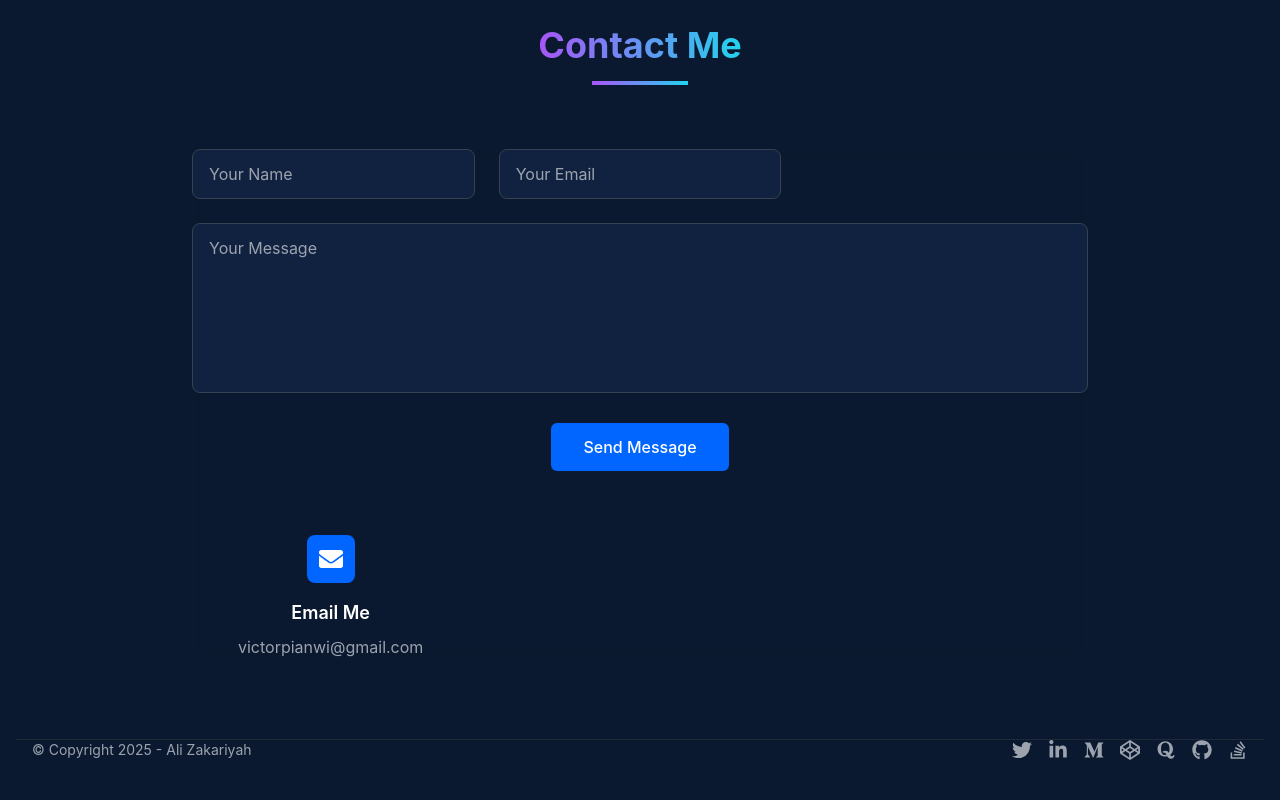
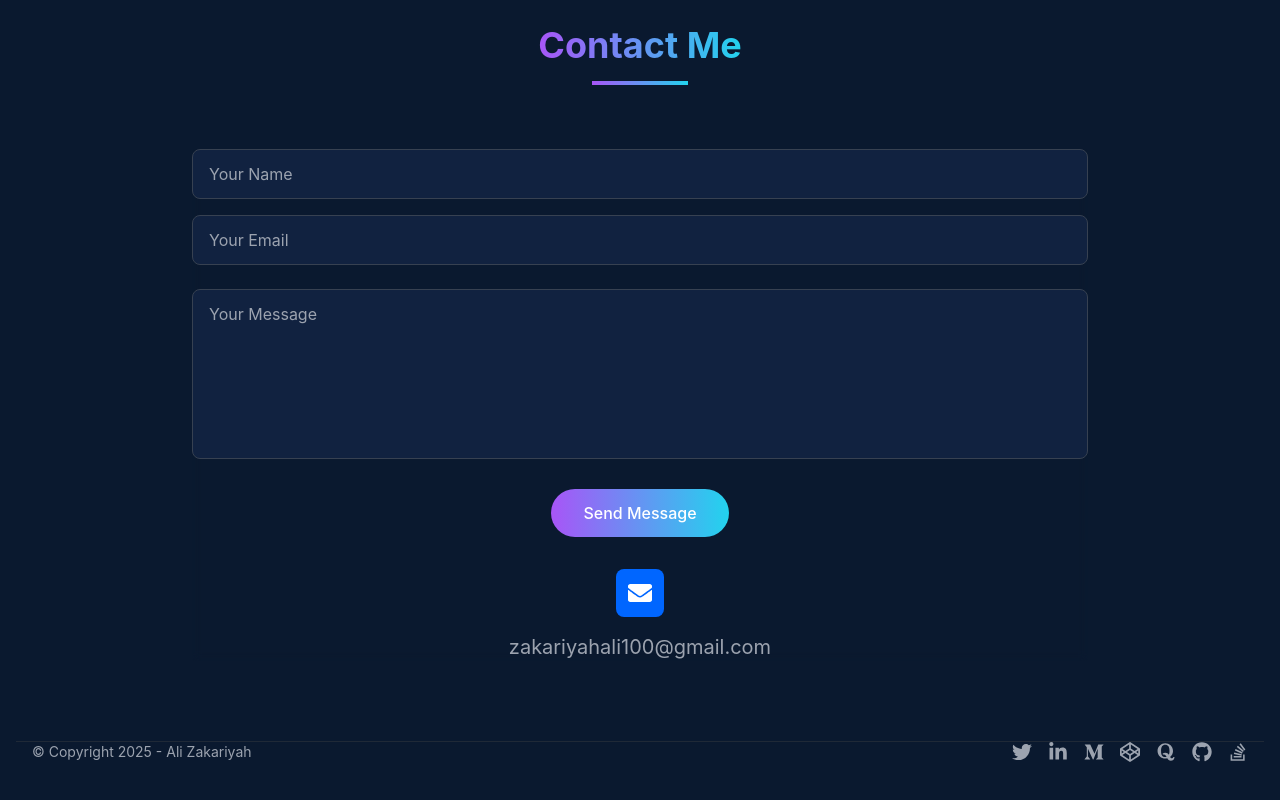
Before and after one commit to alibaba0010/My-Portfolio, a React (Vite) app: page / in a window 1280 px wide. Shown: the part 5165-5965 px from the top of the page. Built offline with nearby package versions, Linux system fonts and the light colour scheme.

Commit message:
minor changes to send message button

```diff
--- a/src/components/Contact.jsx
+++ b/src/components/Contact.jsx
@@ -73,20 +73,17 @@ function Contact() {
   const contactInfo = [
     {
       icon: FaEnvelope,
-      title: "Email Me",
-      content: "victorpianwi@gmail.com",
-      href: "mailto:victorpianwi@gmail.com",
+      content: "zakariyahali100@gmail.com",
+      href: "mailto:zakariyahali100@gmail.com",
     },
   ];
 
   return (
     <section id="contact" className="relative py-20">
-      <div
-        className="absolute inset-0 bg-cover bg-center bg-no-repeat opacity-5"
-      />
+      <div className="absolute inset-0 bg-cover bg-center bg-no-repeat opacity-5" />
 
       <div className="container mx-auto px-4 relative">
-      <motion.div
+        <motion.div
           initial="hidden"
           whileInView="show"
           viewport={{ once: true }}
@@ -100,9 +97,7 @@ function Contact() {
               Contact Me
             </span>
           </motion.h2>
-          <motion.div
-            className="h-1 bg-gradient-to-r from-purple-500 to-cyan-400 mx-auto w-24"
-          />
+          <motion.div className="h-1 bg-gradient-to-r from-purple-500 to-cyan-400 mx-auto w-24" />
         </motion.div>
 
         <div className="max-w-4xl mx-auto backdrop-blur-sm">
@@ -113,7 +108,7 @@ function Contact() {
             onSubmit={handleSubmit}
             className="space-y-6"
           >
-            <div className="grid md:grid-cols-3 gap-6">
+            <div className="space-y-4">
               <motion.div
                 initial={{ opacity: 0, x: -20 }}
                 whileInView={{ opacity: 1, x: 0 }}
@@ -169,10 +164,10 @@ function Contact() {
               transition={{ duration: 0.5, delay: 0.4 }}
               className="text-center"
             >
-              <button
+               <button
                 type="submit"
                 disabled={isSubmitting}
-                className="px-8 py-3 bg-[#0066ff] text-white rounded-md font-medium hover:bg-[#0052cc] transition-colors disabled:opacity-50 disabled:cursor-not-allowed"
+                className="px-8 py-3 bg-gradient-to-r from-purple-500 to-cyan-400 text-white rounded-full font-medium hover:opacity-90 transition-opacity disabled:opacity-50 disabled:cursor-not-allowed"
               >
                 {isSubmitting ? "Sending..." : "Send Message"}
               </button>
@@ -183,7 +178,7 @@ function Contact() {
             initial={{ opacity: 0 }}
             whileInView={{ opacity: 1 }}
             transition={{ duration: 0.5, delay: 0.5 }}
-            className="mt-16 grid md:grid-cols-3 gap-8"
+            className="mt-8 flex justify-center"
           >
             {contactInfo.map((info, index) => (
               <motion.a
@@ -203,10 +198,8 @@ function Contact() {
                 <div className="w-12 h-12 bg-[#0066ff] text-white rounded-lg flex items-center justify-center mb-4 group-hover:bg-[#0052cc] transition-colors">
                   <info.icon className="w-6 h-6" />
                 </div>
-                <h3 className="text-lg font-semibold text-white mb-2">
-                  {info.title}
-                </h3>
-                <p className="text-gray-400 hover:text-[#0066ff] transition-colors">
+
+                <p className="text-xl text-gray-400 hover:text-[#0066ff] transition-colors">
                   {info.content}
                 </p>
               </motion.a>
```
